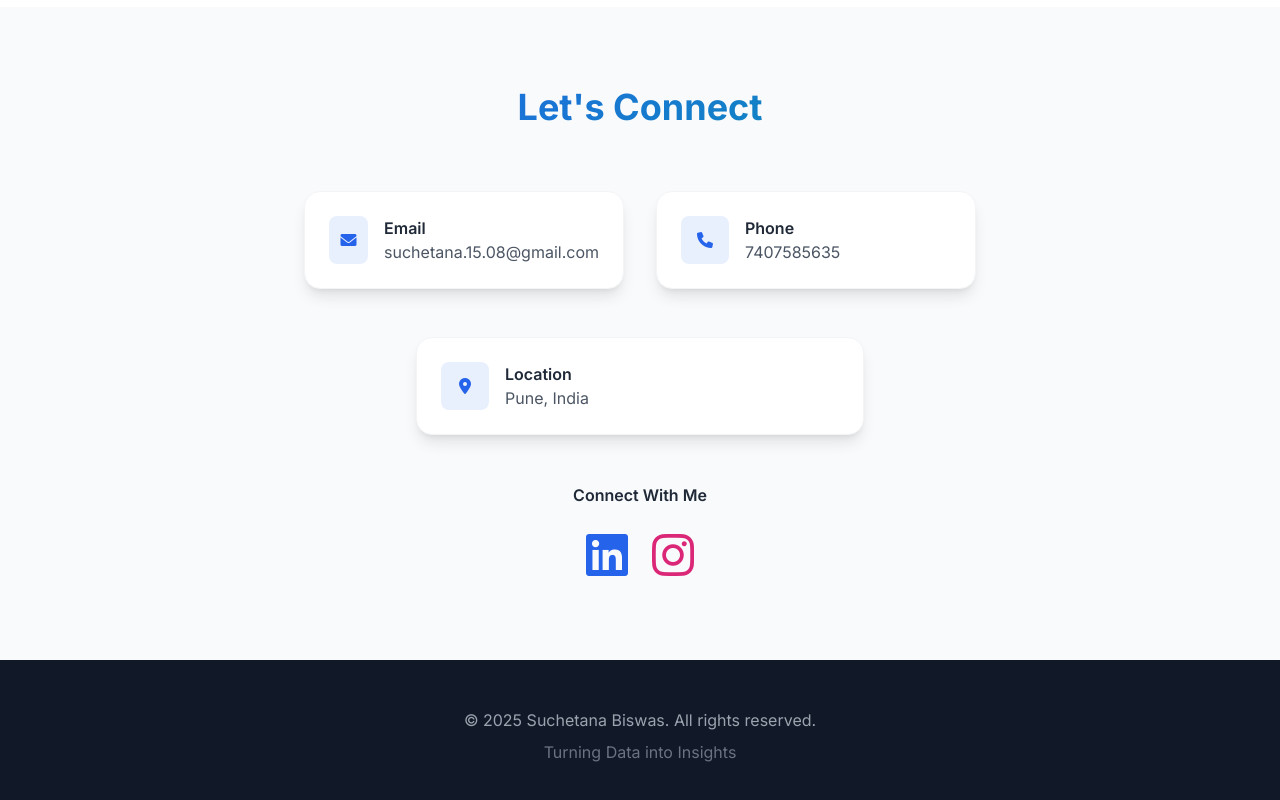
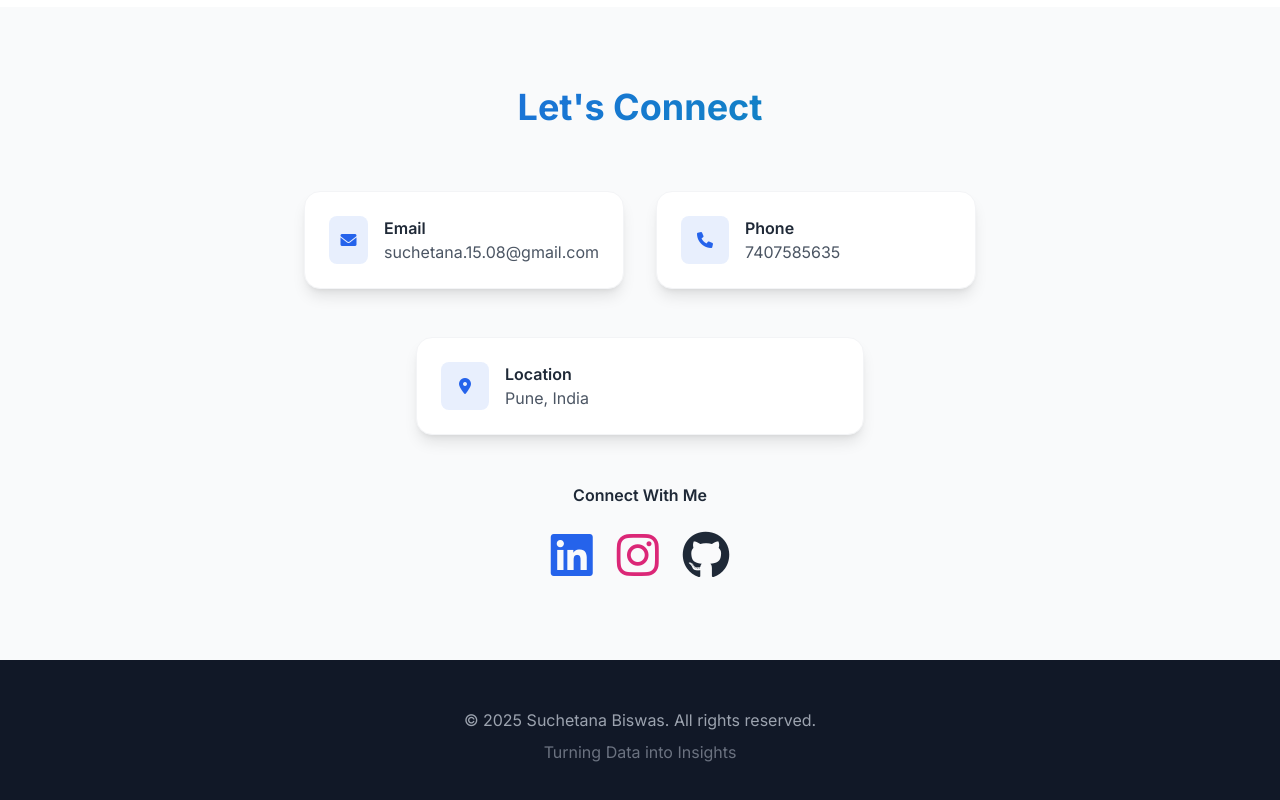
Before and after one commit to suchetana-biswas/portfolio, a plain HTML site: page index.html in a window 1280 px wide. Shown: the part 7913-8713 px from the top of the page. Drawn offline with nearby package versions, Linux system fonts and the light colour scheme.

Commit message:
Update index.html

```diff
--- a/index.html
+++ b/index.html
@@ -1039,6 +1039,9 @@
                         <a href="https://www.instagram.com/_._s.h.r.u.t.i.__?igsh=YmoxMGNkOHBrbjlh" target="_blank" class="text-pink-600 hover:text-pink-800 text-5xl transition-all duration-300">
                             <i class="fab fa-instagram"></i>
                         </a>
+                        <a href="https://github.com/suchetana-biswas" target="_blank" class="text-gray-800 hover:text-primary text-5xl transition-all duration-300">
+                            <i class="fab fa-github"></i>
+                        </a>
                     </div>
                 </div>
             </div>
```
